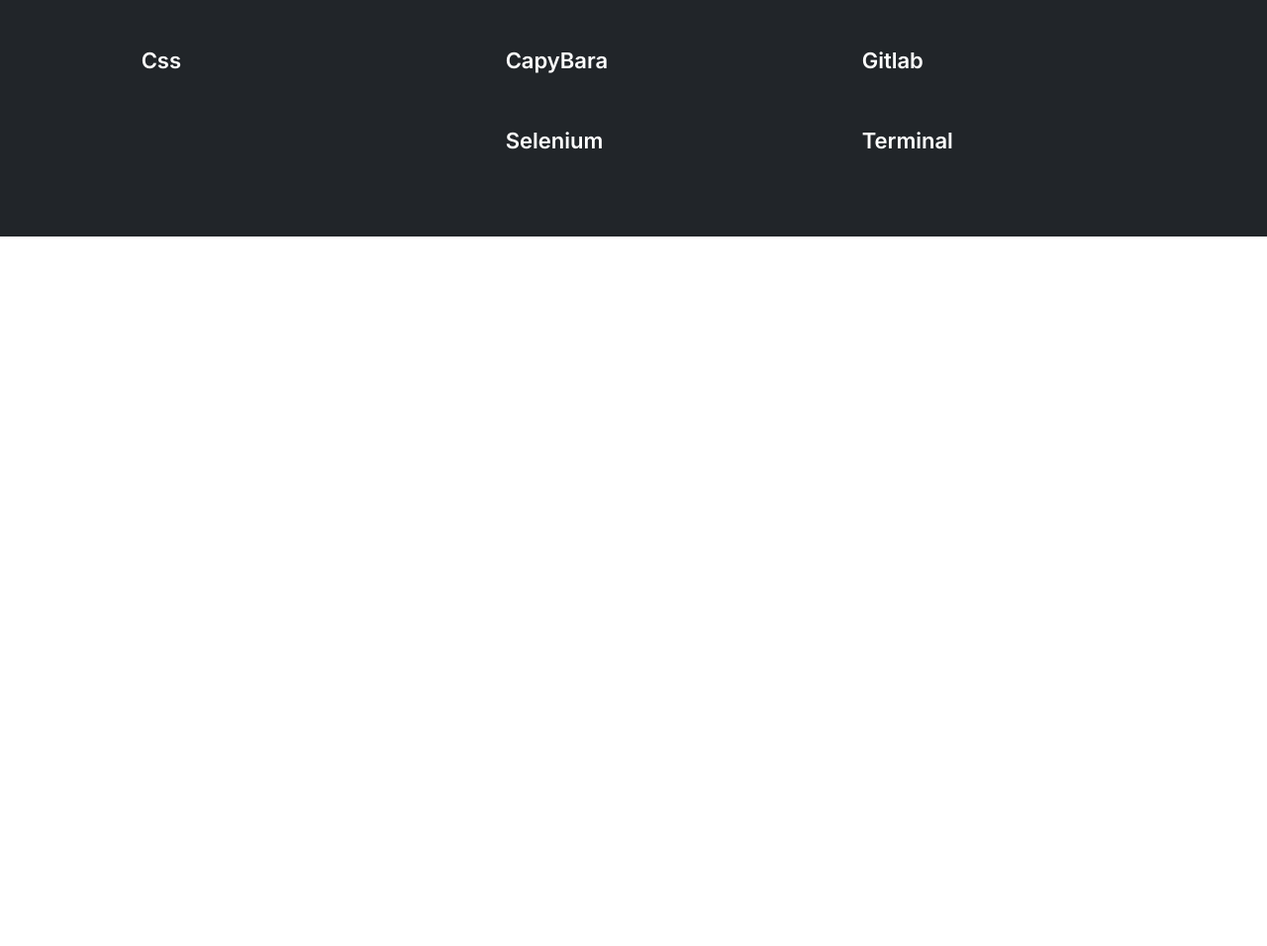
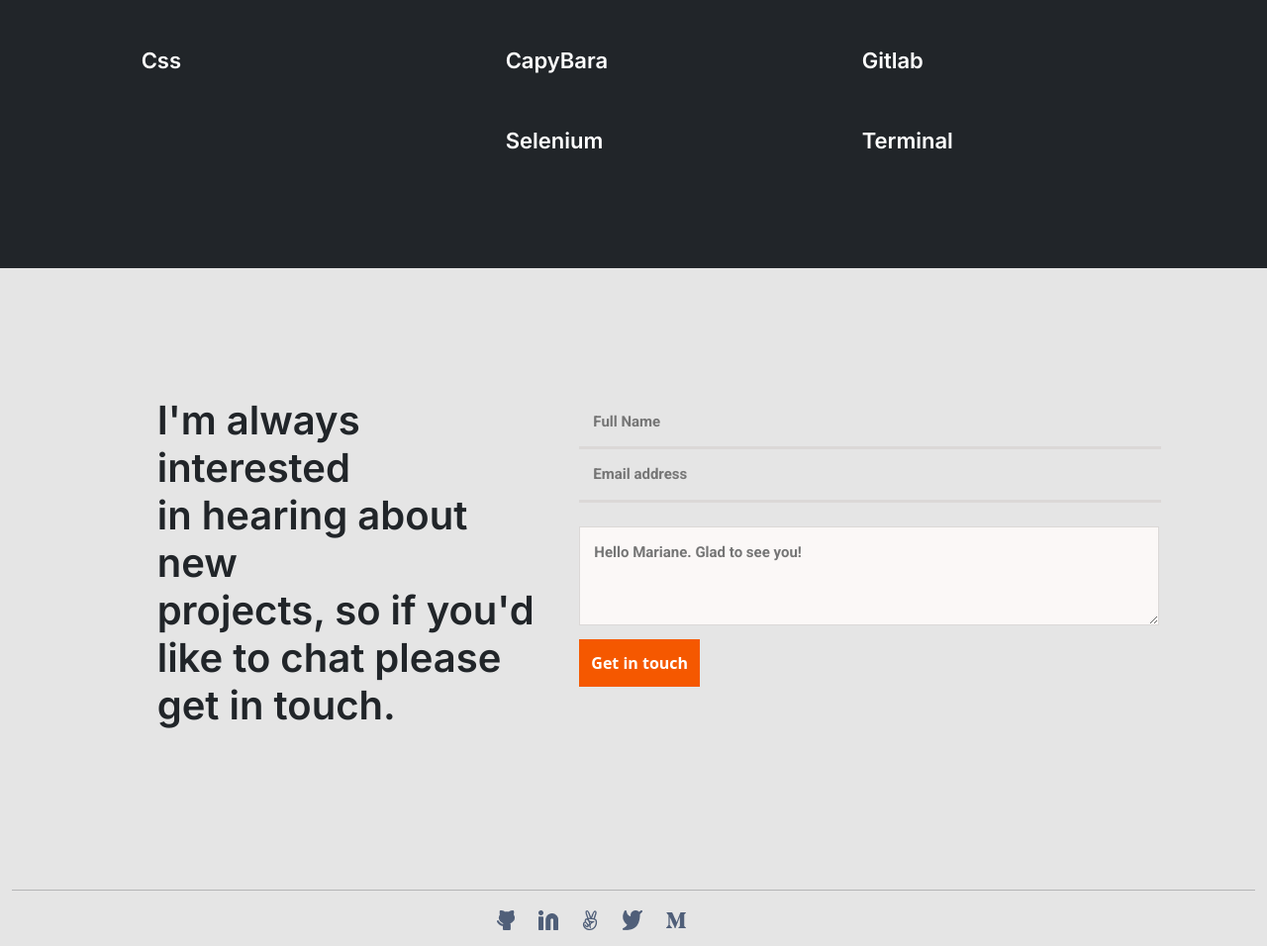
Before and after one commit to farouqdaif1/bootstrap-portfolio, a plain HTML site: page index.html in a window 1280 px wide. Shown: the part 3552-4508 px from the top of the page at 99% size. Before the commit the page ends 3839 px from the top, so only its background shows below. Drawn offline with nearby package versions, Linux system fonts and the light colour scheme.

Commit message:
Add form section

```diff
--- a/index.html
+++ b/index.html
@@ -144,7 +144,7 @@
           </div>
           </div>
           <hr class="text-white">
-          <div class="aboutsub row text-white mt-5 mb-5 pb-5">
+          <div class="aboutsub row text-white mt-5 pb-5">
             <div class="col-1"></div>
             <ul class="col-3 mt-5 pt-3 mx-4">
               <li class="sub1"><img src="Images/Rectangle55.png" alt=""><h4 class="ms-3">Language</h4></li>
@@ -161,7 +161,7 @@
               <li><p>CapyBara</p></li>
               <li><p>Selenium</p></li>
             </ul>
-            <ul class="col-3 mt-5 pt-3 mx-3">
+            <ul class="col-3 mt-5 pt-3 mx-3 mb-5">
               <li class="sub1"><img src="Images/Rectangle57.png" alt="Shape"><h4 class="ms-3">Skills</h4></li>
               <li><p>Codekit</p></li>
               <li><p>Github</p></li>
@@ -173,6 +173,29 @@
       </div>
       </section>
 
+      <section class="container-fluid form">
+        <div class="row form1">
+          <div class="col-1 mx-3"></div>
+            <h2 class="col-4 ms-2">I'm always interested<br>in hearing about new<br>projects, so if you'd<br>like to chat please<br>get in touch.</h2>
+            <form class="col-5" action="https://formspree.io/f/xpzkbkqy" method="post">
+                <input name="text" class="name1" type="text" placeholder="Full Name" maxlength="30" required><br>
+                <input name="email" class="email" type="email" placeholder="Email address" required><br>
+                <textarea class="note" placeholder="Hello Mariane. Glad to see you!" maxlength="500" required></textarea><br>
+                <div class="mt-2"><button type="submit">Get in touch</button></div>
+            </form>
+        </div>
+        <hr>
+        <div class="row justify-content-center footer">
+        <ul class="col-3">
+            <li><a href="#"><img src="Images/Vector.png" alt="github"></a></li>
+            <li><a href="#"><img src="Images/Group2.png" alt="linkedin"></a></li>
+            <li><a href="#"><img src="Images/Vector(1).png" alt="Angel list"></a></li>
+            <li><a href="#"><img src="Images/Vector(2).png" alt="Twitter"></a></li>
+            <li><a href="#"><img src="Images/Vector(3).png" alt="Medium"></a></li>
+        </ul>
+        </div>
+    </section>
+
 
         <script src="https://cdn.jsdelivr.net/npm/bootstrap@5.1.1/dist/js/bootstrap.bundle.min.js" integrity="sha384-/bQdsTh/da6pkI1MST/rWKFNjaCP5gBSY4sEBT38Q/9RBh9AH40zEOg7Hlq2THRZ" crossorigin="anonymous"></script>
 </body>
--- a/styles.css
+++ b/styles.css
@@ -266,3 +266,68 @@
     font-size: 32px;
     font-weight: normal;
   }
+
+  .form h2 {
+    font-family: inter, sans-serif;
+    font-style: normal;
+    font-size: 40px;
+    font-weight: bold;
+  }
+
+  .form {
+    background-color: #e5e5e5;
+    padding-top: 130px;
+  }
+
+  .form1 {
+    margin-bottom: 154px;
+  }
+
+.name1 {
+  border: solid;
+  border-top: 0;
+  border-right: 0;
+  border-left: 0;
+  background-color: #e5e5e5;
+  border-color: #dbd8d7;
+  font-family: roboto, sans-serif;
+  font-weight: normal;
+  font-size: 15px;
+  color: #979493;
+  width: 588px;
+  padding: 14px;
+}
+
+.email {
+  border: solid;
+  border-top: 0;
+  border-right: 0;
+  border-left: 0;
+  background-color: #e5e5e5;
+  border-color: #dbd8d7;
+  font-family: roboto, sans-serif;
+  font-weight: normal;
+  font-size: 15px;
+  color: #979493;
+  width: 588px;
+  padding: 14px;
+}
+
+.note {
+  border: 0.5px solid;
+  background-color: #fbf8f7;
+  border-color: #dbd8d7;
+  font-family: roboto, sans-serif;
+  font-weight: normal;
+  font-size: 15px;
+  color: #979493;
+  width: 586px;
+  height: 100px;
+  margin: 24px 0 0 0;
+  padding: 14px;
+}
+
+.footer li {
+  display: inline-block;
+  padding: 0 10px;
+}
```
